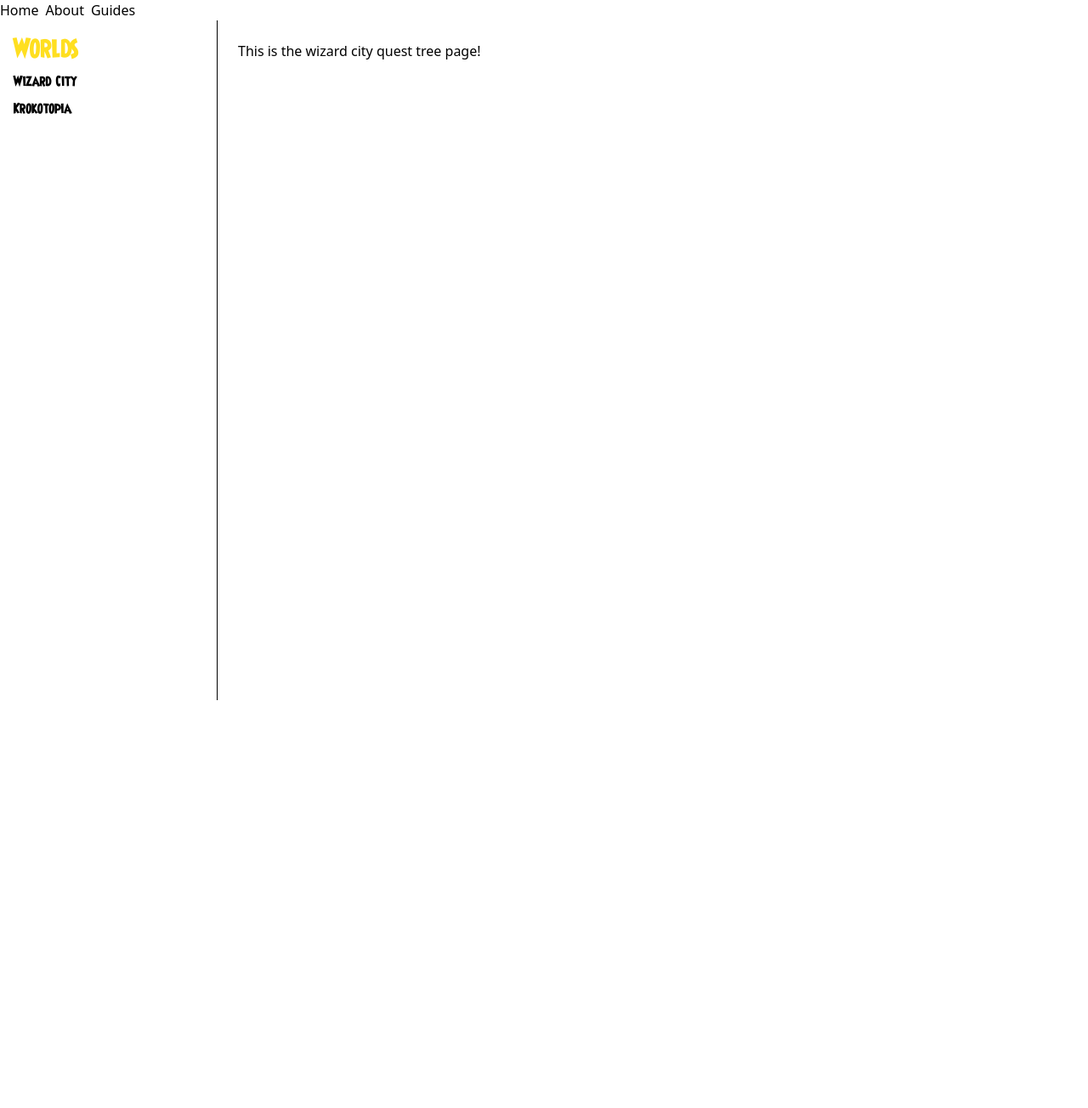
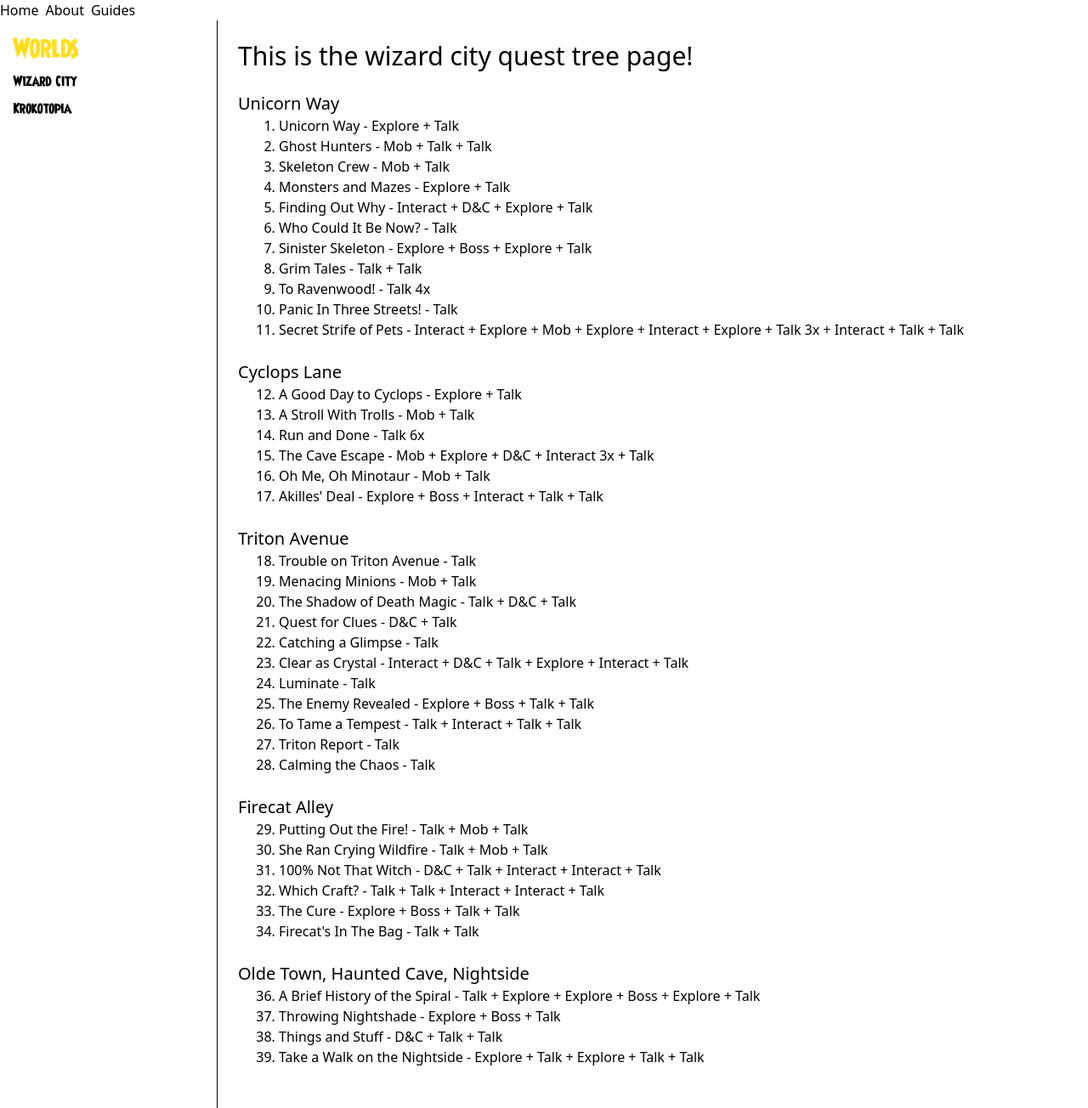
Before and after one commit to mthienel2/wiztech, a Next.js app: page /guides/quest-tree/wizardcity in a window 1280 px wide. Shown: the whole page at 85% size. Before the commit the page ends 824 px from the top, so only its background shows below. Built offline with nearby package versions, Linux system fonts and the light colour scheme.

Commit message:
Added quest tree for WC

```diff
--- a/app/guides/quest-tree/layout.tsx
+++ b/app/guides/quest-tree/layout.tsx
@@ -16,7 +16,7 @@
       <nav
         className={`w-64 border-r p-4 flex flex-col space-y-2 ${shermlockFont.className}`}
       >
-        <h2 className="text-3xl text-yellow-300 mb-2">Worlds</h2>
+        <h1 className="text-3xl text-yellow-300 mb-2">Worlds</h1>
         <Link
           href="/guides/quest-tree/wizardcity"
           className="hover:text-blue-600"
--- a/app/guides/quest-tree/wizardcity/page.tsx
+++ b/app/guides/quest-tree/wizardcity/page.tsx
@@ -1,5 +1,74 @@
 const page = () => {
-  return <div>This is the wizard city quest tree page!</div>;
+  return (
+    <div>
+      <h2 className="text-3xl pb-6">
+        This is the wizard city quest tree page!
+      </h2>
+      <h3 className="text-xl">Unicorn Way</h3>
+      <ol className="list-decimal px-12 pb-6">
+        <li>Unicorn Way - Explore + Talk</li>
+        <li>Ghost Hunters - Mob + Talk + Talk</li>
+        <li>Skeleton Crew - Mob + Talk</li>
+        <li>Monsters and Mazes - Explore + Talk</li>
+        <li>Finding Out Why - Interact + D&C + Explore + Talk</li>
+        <li>Who Could It Be Now? - Talk</li>
+        <li>Sinister Skeleton - Explore + Boss + Explore + Talk</li>
+        <li>Grim Tales - Talk + Talk</li>
+        <li>To Ravenwood! - Talk 4x</li>
+        <li>Panic In Three Streets! - Talk</li>
+        <li>
+          Secret Strife of Pets - Interact + Explore + Mob + Explore + Interact
+          + Explore + Talk 3x + Interact + Talk + Talk
+        </li>
+      </ol>
+      <h3 className="text-xl">Cyclops Lane</h3>
+      <ol className="list-decimal px-12 pb-6" start={12}>
+        <li>A Good Day to Cyclops - Explore + Talk</li>
+        <li>A Stroll With Trolls - Mob + Talk</li>
+        <li>Run and Done - Talk 6x</li>
+        <li>The Cave Escape - Mob + Explore + D&C + Interact 3x + Talk</li>
+        <li>Oh Me, Oh Minotaur - Mob + Talk</li>
+        <li>Akilles' Deal - Explore + Boss + Interact + Talk + Talk</li>
+      </ol>
+      <h3 className="text-xl">Triton Avenue</h3>
+      <ol className="list-decimal px-12 pb-6" start={18}>
+        <li>Trouble on Triton Avenue - Talk</li>
+        <li>Menacing Minions - Mob + Talk</li>
+        <li>The Shadow of Death Magic - Talk + D&C + Talk</li>
+        <li>Quest for Clues - D&C + Talk</li>
+        <li>Catching a Glimpse - Talk</li>
+        <li>
+          Clear as Crystal - Interact + D&C + Talk + Explore + Interact + Talk
+        </li>
+        <li>Luminate - Talk</li>
+        <li>The Enemy Revealed - Explore + Boss + Talk + Talk</li>
+        <li>To Tame a Tempest - Talk + Interact + Talk + Talk</li>
+        <li>Triton Report - Talk</li>
+        <li>Calming the Chaos - Talk</li>
+      </ol>
+      <h3 className="text-xl">Firecat Alley</h3>
+      <ol className="list-decimal px-12 pb-6" start={29}>
+        <li>Putting Out the Fire! - Talk + Mob + Talk</li>
+        <li>She Ran Crying Wildfire - Talk + Mob + Talk</li>
+        <li>100% Not That Witch - D&C + Talk + Interact + Interact + Talk</li>
+        <li>Which Craft? - Talk + Talk + Interact + Interact + Talk</li>
+        <li>The Cure - Explore + Boss + Talk + Talk</li>
+        <li>Firecat's In The Bag - Talk + Talk</li>
+      </ol>
+      <h3 className="text-xl">Olde Town, Haunted Cave, Nightside</h3>
+      <ol className="list-decimal px-12 pb-6" start={36}>
+        <li>
+          A Brief History of the Spiral - Talk + Explore + Explore + Boss +
+          Explore + Talk
+        </li>
+        <li>Throwing Nightshade - Explore + Boss + Talk</li>
+        <li>Things and Stuff - D&C + Talk + Talk</li>
+        <li>
+          Take a Walk on the Nightside - Explore + Talk + Explore + Talk + Talk
+        </li>
+      </ol>
+    </div>
+  );
 };
 
 export default page;
```
